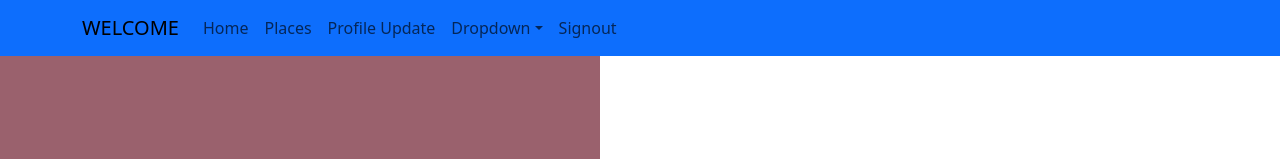
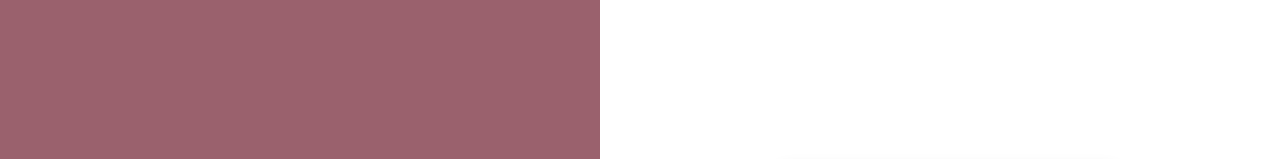
Before and after one commit to srikanth818500/VillageSiteFrontend, a React (Create React App) app: page / in a window 1280 px wide. Shown: the top 159 px of the page. Built offline with nearby package versions, Linux system fonts and the light colour scheme.

Commit message:
changes in App.js;

```diff
--- a/src/App.js
+++ b/src/App.js
@@ -8,9 +8,11 @@ import Header from './component/Header';
 import Places from './component/Places';
 
 function App() {
+  const phoneNumber=sessionStorage.getItem('loggeduser')
+  const userLoggedIn=!!phoneNumber;
   return (
     <div className="App">
-      <Header />
+     {userLoggedIn && <Header />}
       {/* Wrap the entire application with the UserContextProvider */}
 
         <Routes>
```
